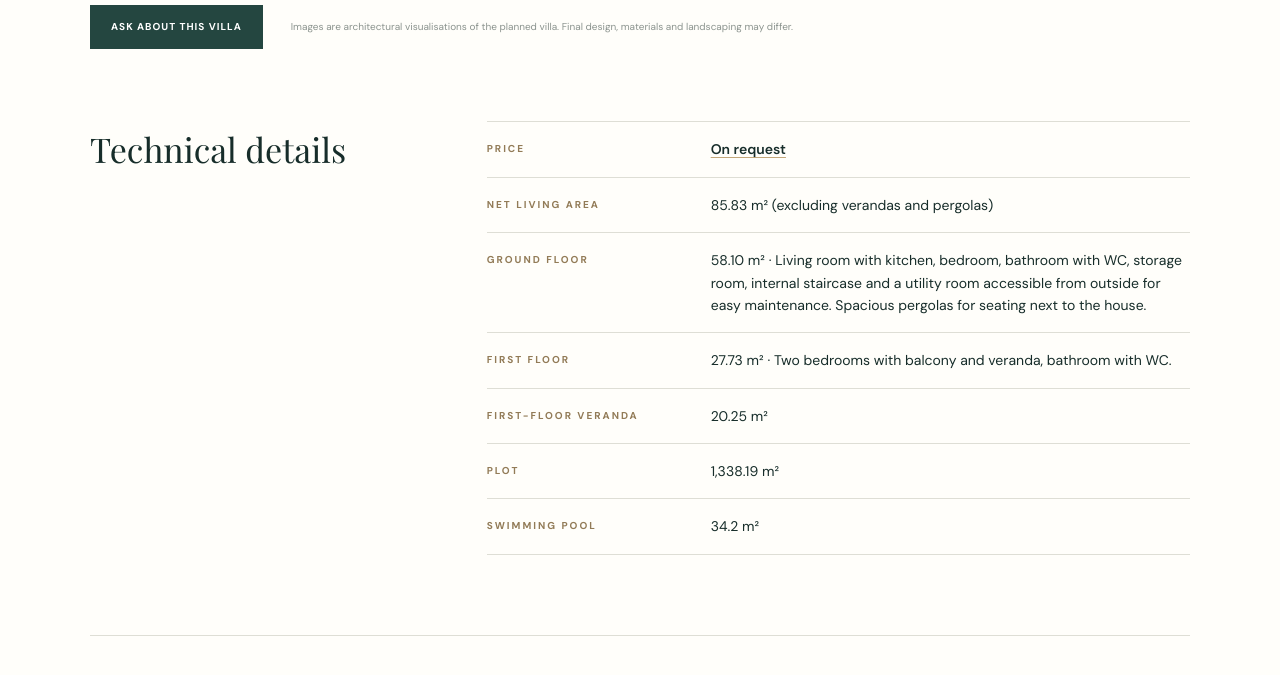
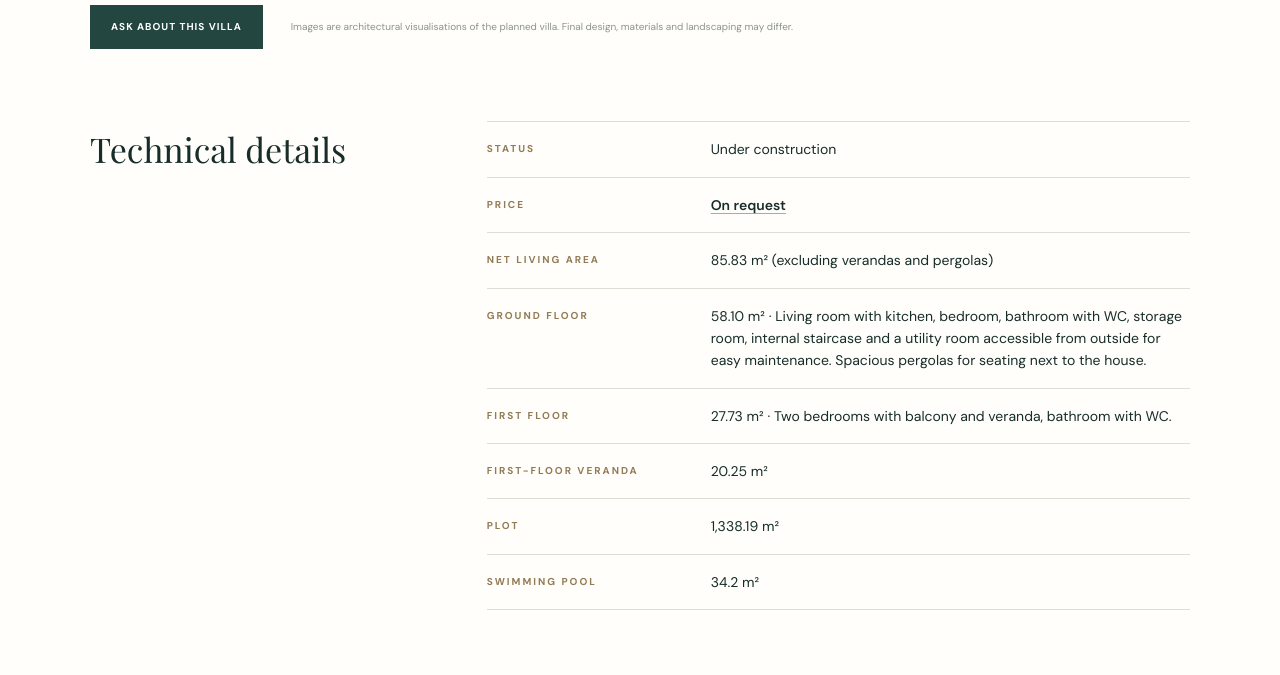
Before and after one commit to vladimirbivanov76-sudo/Immobilien, a plain HTML site: page index.html in a window 1280 px wide. Shown: the part 7980-8655 px from the top of the page. Drawn offline with nearby package versions, Linux system fonts and the light colour scheme; a web font is replaced by a local one.

Commit message:
Add Status row to Villa Hemingway technical details
Co-Authored-By: Claude Opus 5.5 <noreply@anthropic.com>
Claude-Session: https://claude.ai/code/session_015NAu4DR4cVhPzysbYvGLau

```diff
--- a/index.html
+++ b/index.html
@@ -260,6 +260,7 @@
         <div class="project-specs">
           <h3 data-i18n="n.spec">Technical details</h3>
           <dl>
+            <div><dt data-i18n="status.t">Status</dt><dd data-i18n="status.uc">Under construction</dd></div>
             <div><dt data-i18n="price.t">Price</dt><dd><a class="price-link" href="mailto:lefkada.cliffface.properties@gmail.com?subject=Villa%20Hemingway" data-i18n="price.v">On request</a></dd></div>
             <div><dt data-i18n="n.s1t">Net living area</dt><dd data-i18n="n.s1">85.83 m² (excluding verandas and pergolas)</dd></div>
             <div><dt data-i18n="n.s2t">Ground floor</dt><dd data-i18n="n.s2">58.10 m² · Living room with kitchen, bedroom, bathroom with WC, storage room, internal staircase and a utility room accessible from outside for easy maintenance. Spacious pergolas for seating next to the house.</dd></div>
```
